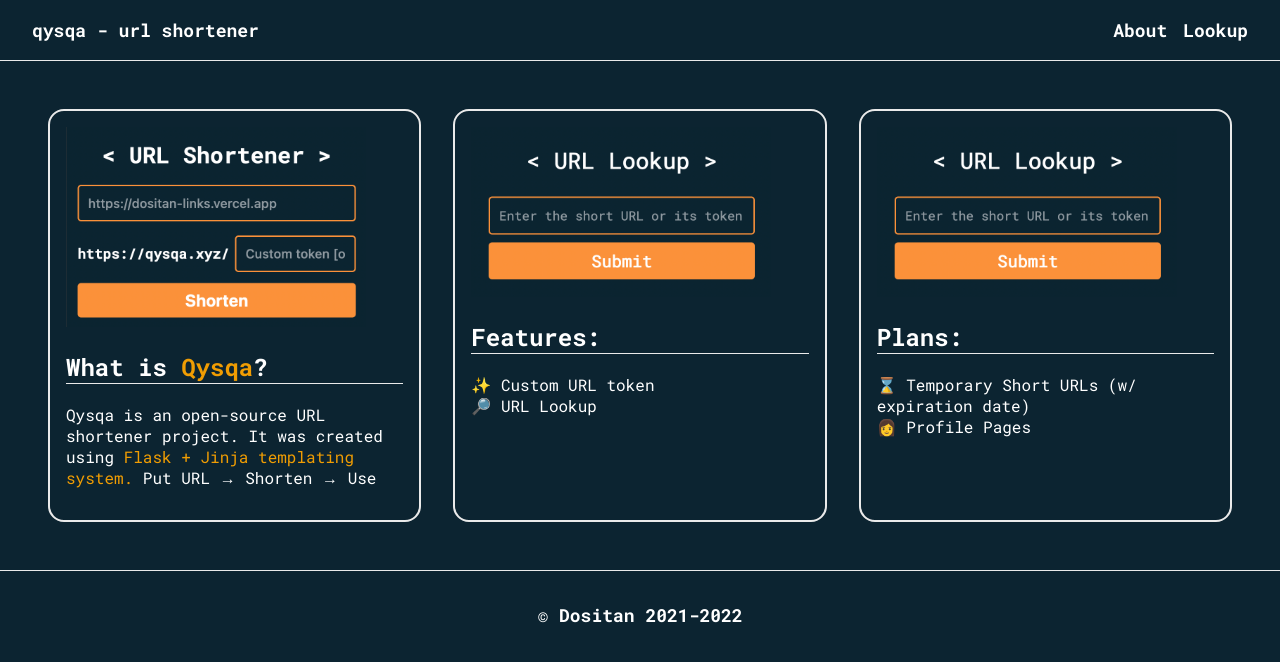
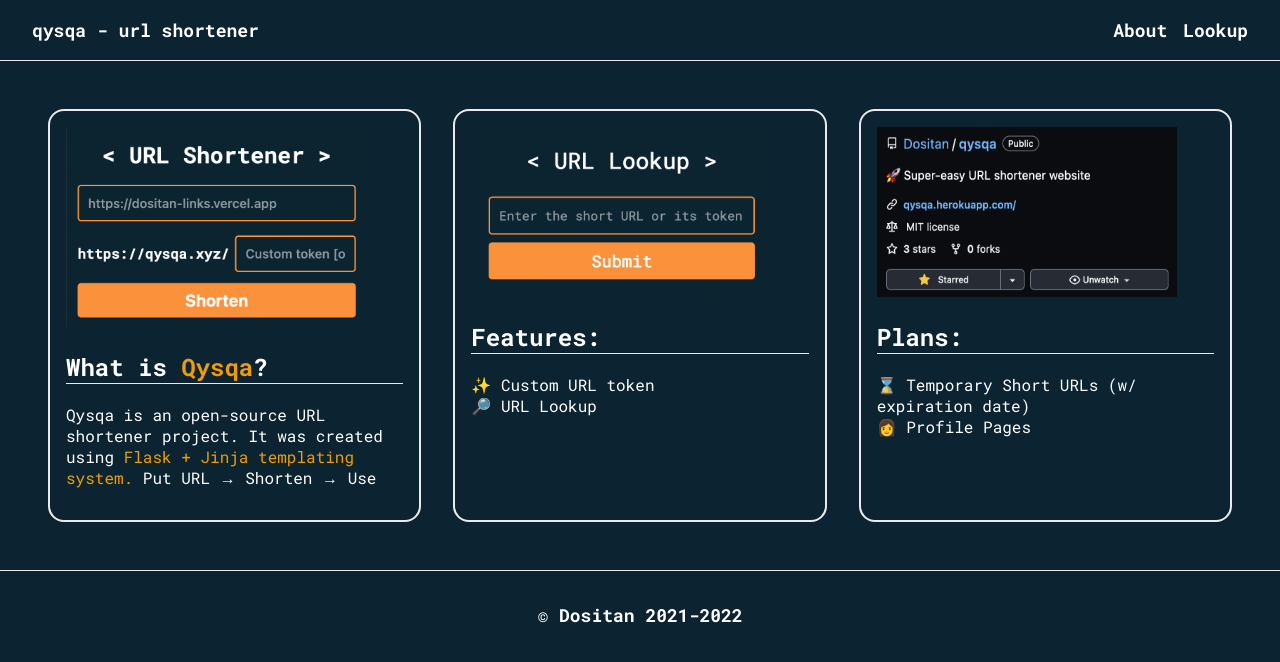
Before and after one commit to dastanozgeldi/qysqa, a Next.js app: page /about in a window 1280 px wide. Shown: the top 662 px of the page. Built offline with nearby package versions, Linux system fonts and the light colour scheme.

Commit message:
feat(about): add image to plans section

```diff
--- a/pages/about.tsx
+++ b/pages/about.tsx
@@ -47,7 +47,7 @@
 
         <div className={styles.card}>
           <Image
-            src="/images/features.png"
+            src="/images/plans.png"
             alt="What is Qysqa"
             width={300}
             height={170}
```
Also changed, not shown: public/images/plans.png (added).
